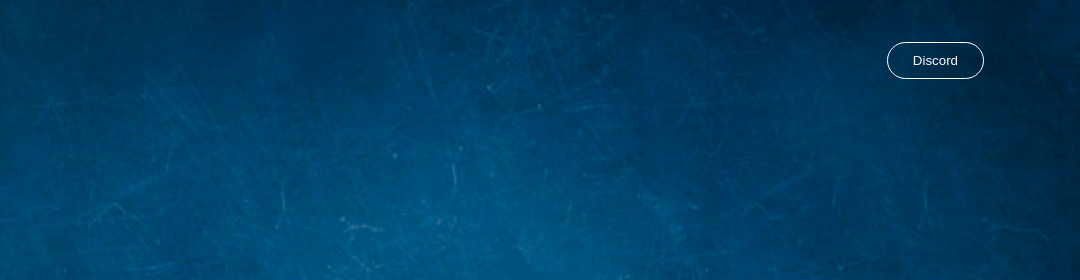
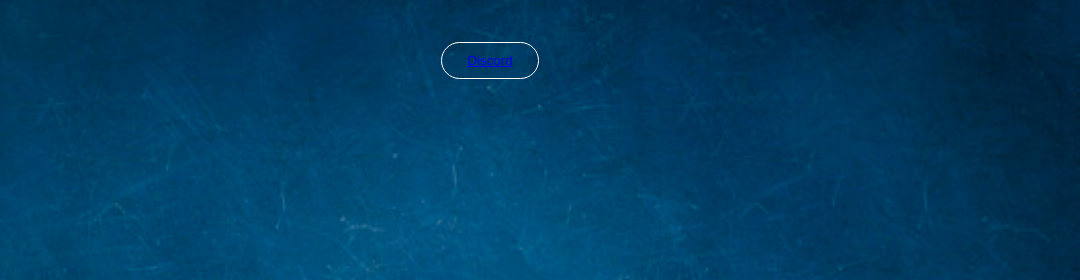
Before and after one commit to FarhanSafin/bubblesite.github-io, a plain HTML site: page index.html in a window 1280 px wide. Shown: the top 280 px of the page, 200-1280 px from the left. Drawn offline with Linux system fonts and the light colour scheme.

Commit message:
Update index.html

```diff
--- a/index.html
+++ b/index.html
@@ -7,7 +7,7 @@
         <div class="background">
             <div class="navbar">
                 <img src="logo.png" class="logo">
-                <button type="button">Discord</button>
+                <button type="button"><a href='https://discord.com/new'>Discord</button>
             </div>
             <div class="content">
                 <small>Ki korcho</small>
```
